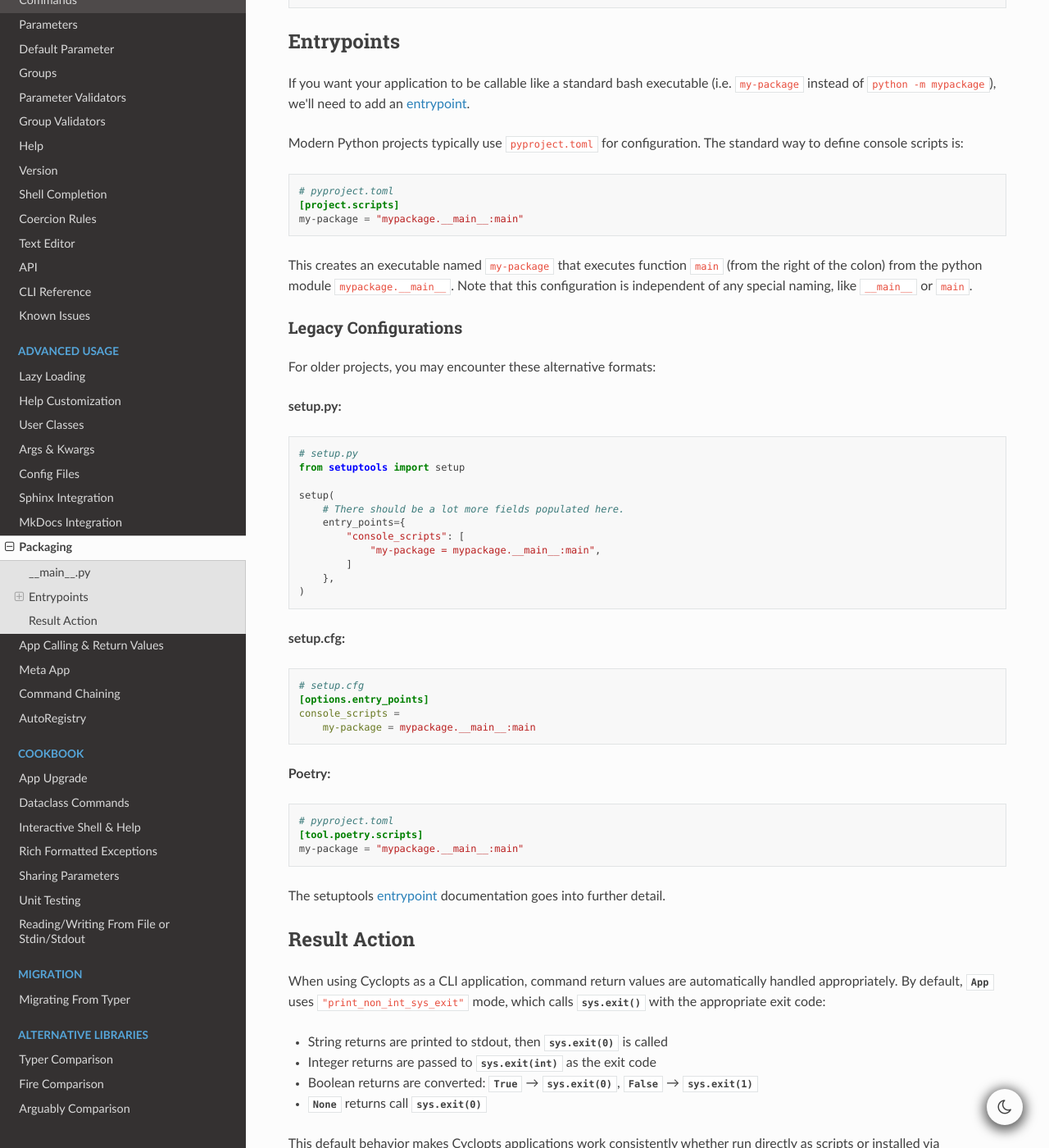
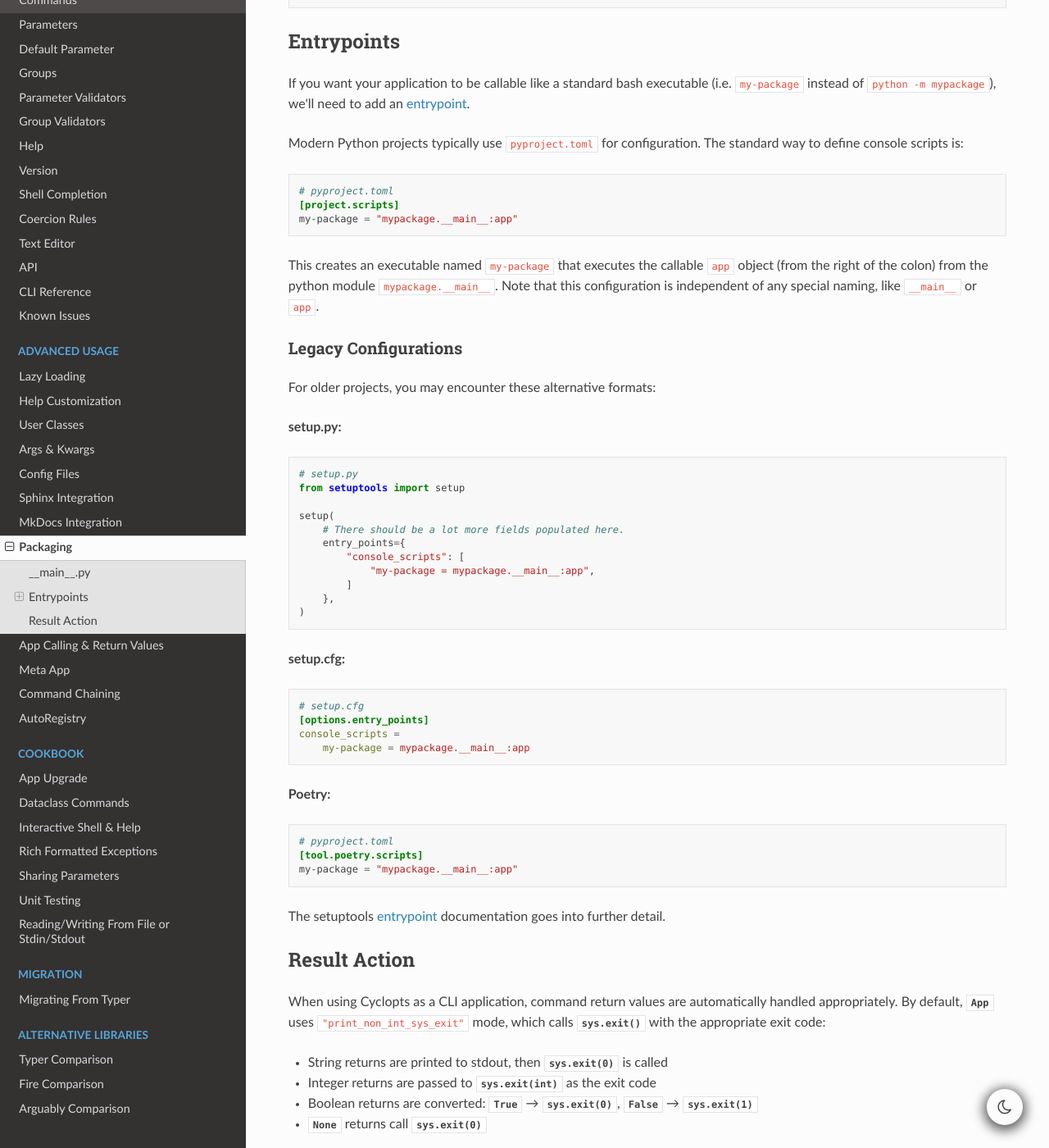
Before and after one commit to BrianPugh/cyclopts, a Sphinx documentation site: the page built from docs/source/packaging.rst, in a window 1280 px wide and 1400 px high, scrolled down 857 px. Shown: the whole window at 82% size. Built offline with Sphinx 7.4.7 and the Read the Docs theme 3.1.0, drawn with Linux system fonts in a browser that asks for light colours; the version number could not be read and is left out.

Commit message:
Reference correct callable in entrypoints example

```diff
--- a/docs/source/packaging.rst
+++ b/docs/source/packaging.rst
@@ -53,10 +53,10 @@ Modern Python projects typically use ``pyproject.toml`` for configuration. The s
 
    # pyproject.toml
    [project.scripts]
-   my-package = "mypackage.__main__:main"
+   my-package = "mypackage.__main__:app"
 
-This creates an executable named ``my-package`` that executes function ``main`` (from the right of the colon) from the python module ``mypackage.__main__``.
-Note that this configuration is independent of any special naming, like ``__main__`` or ``main``.
+This creates an executable named ``my-package`` that executes the callable ``app`` object (from the right of the colon) from the python module ``mypackage.__main__``.
+Note that this configuration is independent of any special naming, like ``__main__`` or ``app``.
 
 ^^^^^^^^^^^^^^^^^^^^^
 Legacy Configurations
@@ -75,7 +75,7 @@ For older projects, you may encounter these alternative formats:
         # There should be a lot more fields populated here.
         entry_points={
             "console_scripts": [
-                "my-package = mypackage.__main__:main",
+                "my-package = mypackage.__main__:app",
             ]
         },
     )
@@ -87,7 +87,7 @@ For older projects, you may encounter these alternative formats:
     # setup.cfg
     [options.entry_points]
     console_scripts =
-        my-package = mypackage.__main__:main
+        my-package = mypackage.__main__:app
 
 **Poetry:**
 
@@ -95,7 +95,7 @@ For older projects, you may encounter these alternative formats:
 
    # pyproject.toml
    [tool.poetry.scripts]
-   my-package = "mypackage.__main__:main"
+   my-package = "mypackage.__main__:app"
 
 The setuptools entrypoint_ documentation goes into further detail.
 
```
